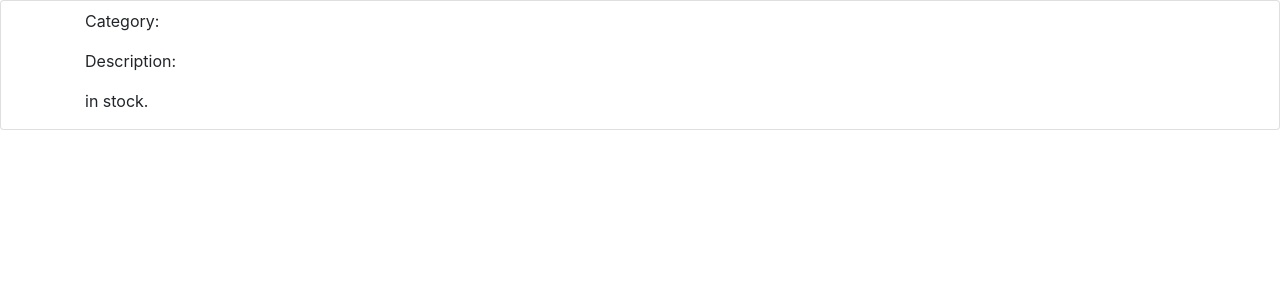
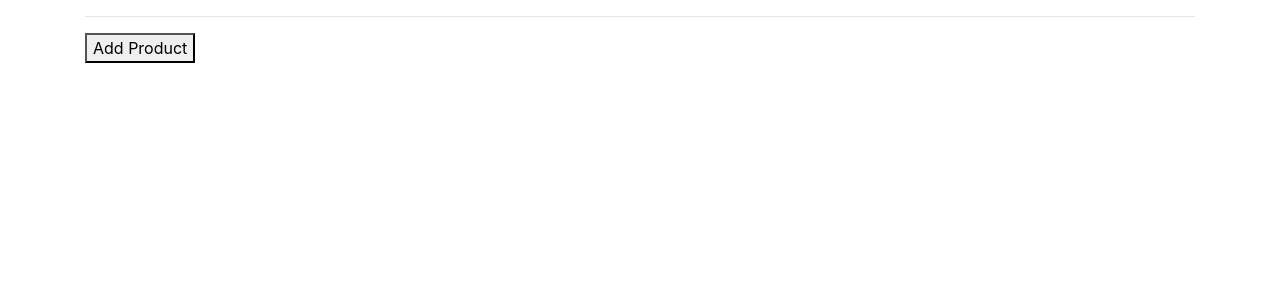
Before and after one commit to kaila-spraguemcrae/purrchandise, a React (Create React App) app: page / in a window 1280 px wide. Shown: the top 300 px of the page. Built offline with nearby package versions, Linux system fonts and the light colour scheme.

Commit message:
add new product form and update product control
Co-authored-by: Jerrod Styrk <jstyrk@citadel.edu>

```diff
--- a/src/components/App.js
+++ b/src/components/App.js
@@ -1,10 +1,12 @@
 import React from 'react';
-import Product from "./Product"
+import ProductControl from "./ProductControl"
 
 function App() {
   return (
     <>
-      <Product />
+      <div className='container'>
+        <ProductControl />
+      </div>
     </>
   );
 }
--- /dev/null
+++ b/src/components/NewProductForm.js
@@ -0,0 +1,34 @@
+import React from 'react';
+import { v4 } from 'uuid';
+import PropTypes from 'prop-types';
+
+function NewProductForm(props){
+
+  function handleNewProductFormSubmission(event) {
+    event.preventDefault();
+    props.onNewProductCreation({name: event.target.name.value, category: event.target.category.value, description: event.target.description.value, price: event.target.price.value, quantity: event.target.quantity.value, id: v4()});
+  }
+  return (
+    <>
+      <form onSubmit={handleNewProductFormSubmission}>
+        <input type='text' name='name' placeholder='Product Name' />
+        <br/>
+        <input type='text' name='category' placeholder='Category' />
+        <br/>
+        <textarea name='description' placeholder='Product Description' />
+        <br/>
+        <input type='text' name='price' placeholder='Price' />
+        <br/>
+        <input type='number' name='quantity' placeholder='Quantity' />
+        <br/>
+        <button type='submit'>Submit</button>
+      </form>
+    </>
+  );
+}
+
+NewProductForm.propTypes = {
+  onNewProductCreation: PropTypes.func
+};
+
+export default NewProductForm;
--- a/src/components/ProductControl.js
+++ b/src/components/ProductControl.js
@@ -0,0 +1,46 @@
+import React from 'react';
+import ProductList from './ProductList';
+import NewProductForm from './NewProductForm';
+
+class ProductControl extends React.Component {
+  constructor(props) {
+    super(props);
+    this.state = {
+      formVisibleOnPage: false,
+      masterProductList: []
+    };
+  }
+
+  handleClick = () => {
+    this.setState(prevState => ({
+      formVisibleOnPage: !prevState.formVisibleOnPage
+    }));
+  }
+
+  handleAddingNewProductToList = (newProduct) => { const newMasterProductList = this.state.masterProductList.concat(newProduct);
+    this.setState({
+      masterProductList: newMasterProductList,
+      formVisibleOnPage: false
+    });
+  }
+
+  render(){
+    let currentlyVisibleState = null;
+    let buttonText = null;
+    if (this.state.formVisibleOnPage) {
+      currentlyVisibleState = <NewProductForm onNewProductCreation = {this.handleAddingNewProductToList} />;
+      buttonText = "Return to product List";
+    } else {
+      currentlyVisibleState = <ProductList productList = {this.state.masterProductList} />;
+      buttonText = "Add Product";
+    }
+    return (
+      <>
+        {currentlyVisibleState}
+        <button onClick={this.handleClick}>{buttonText}</button>
+      </>
+    );
+  }
+}
+
+export default ProductControl;
```
